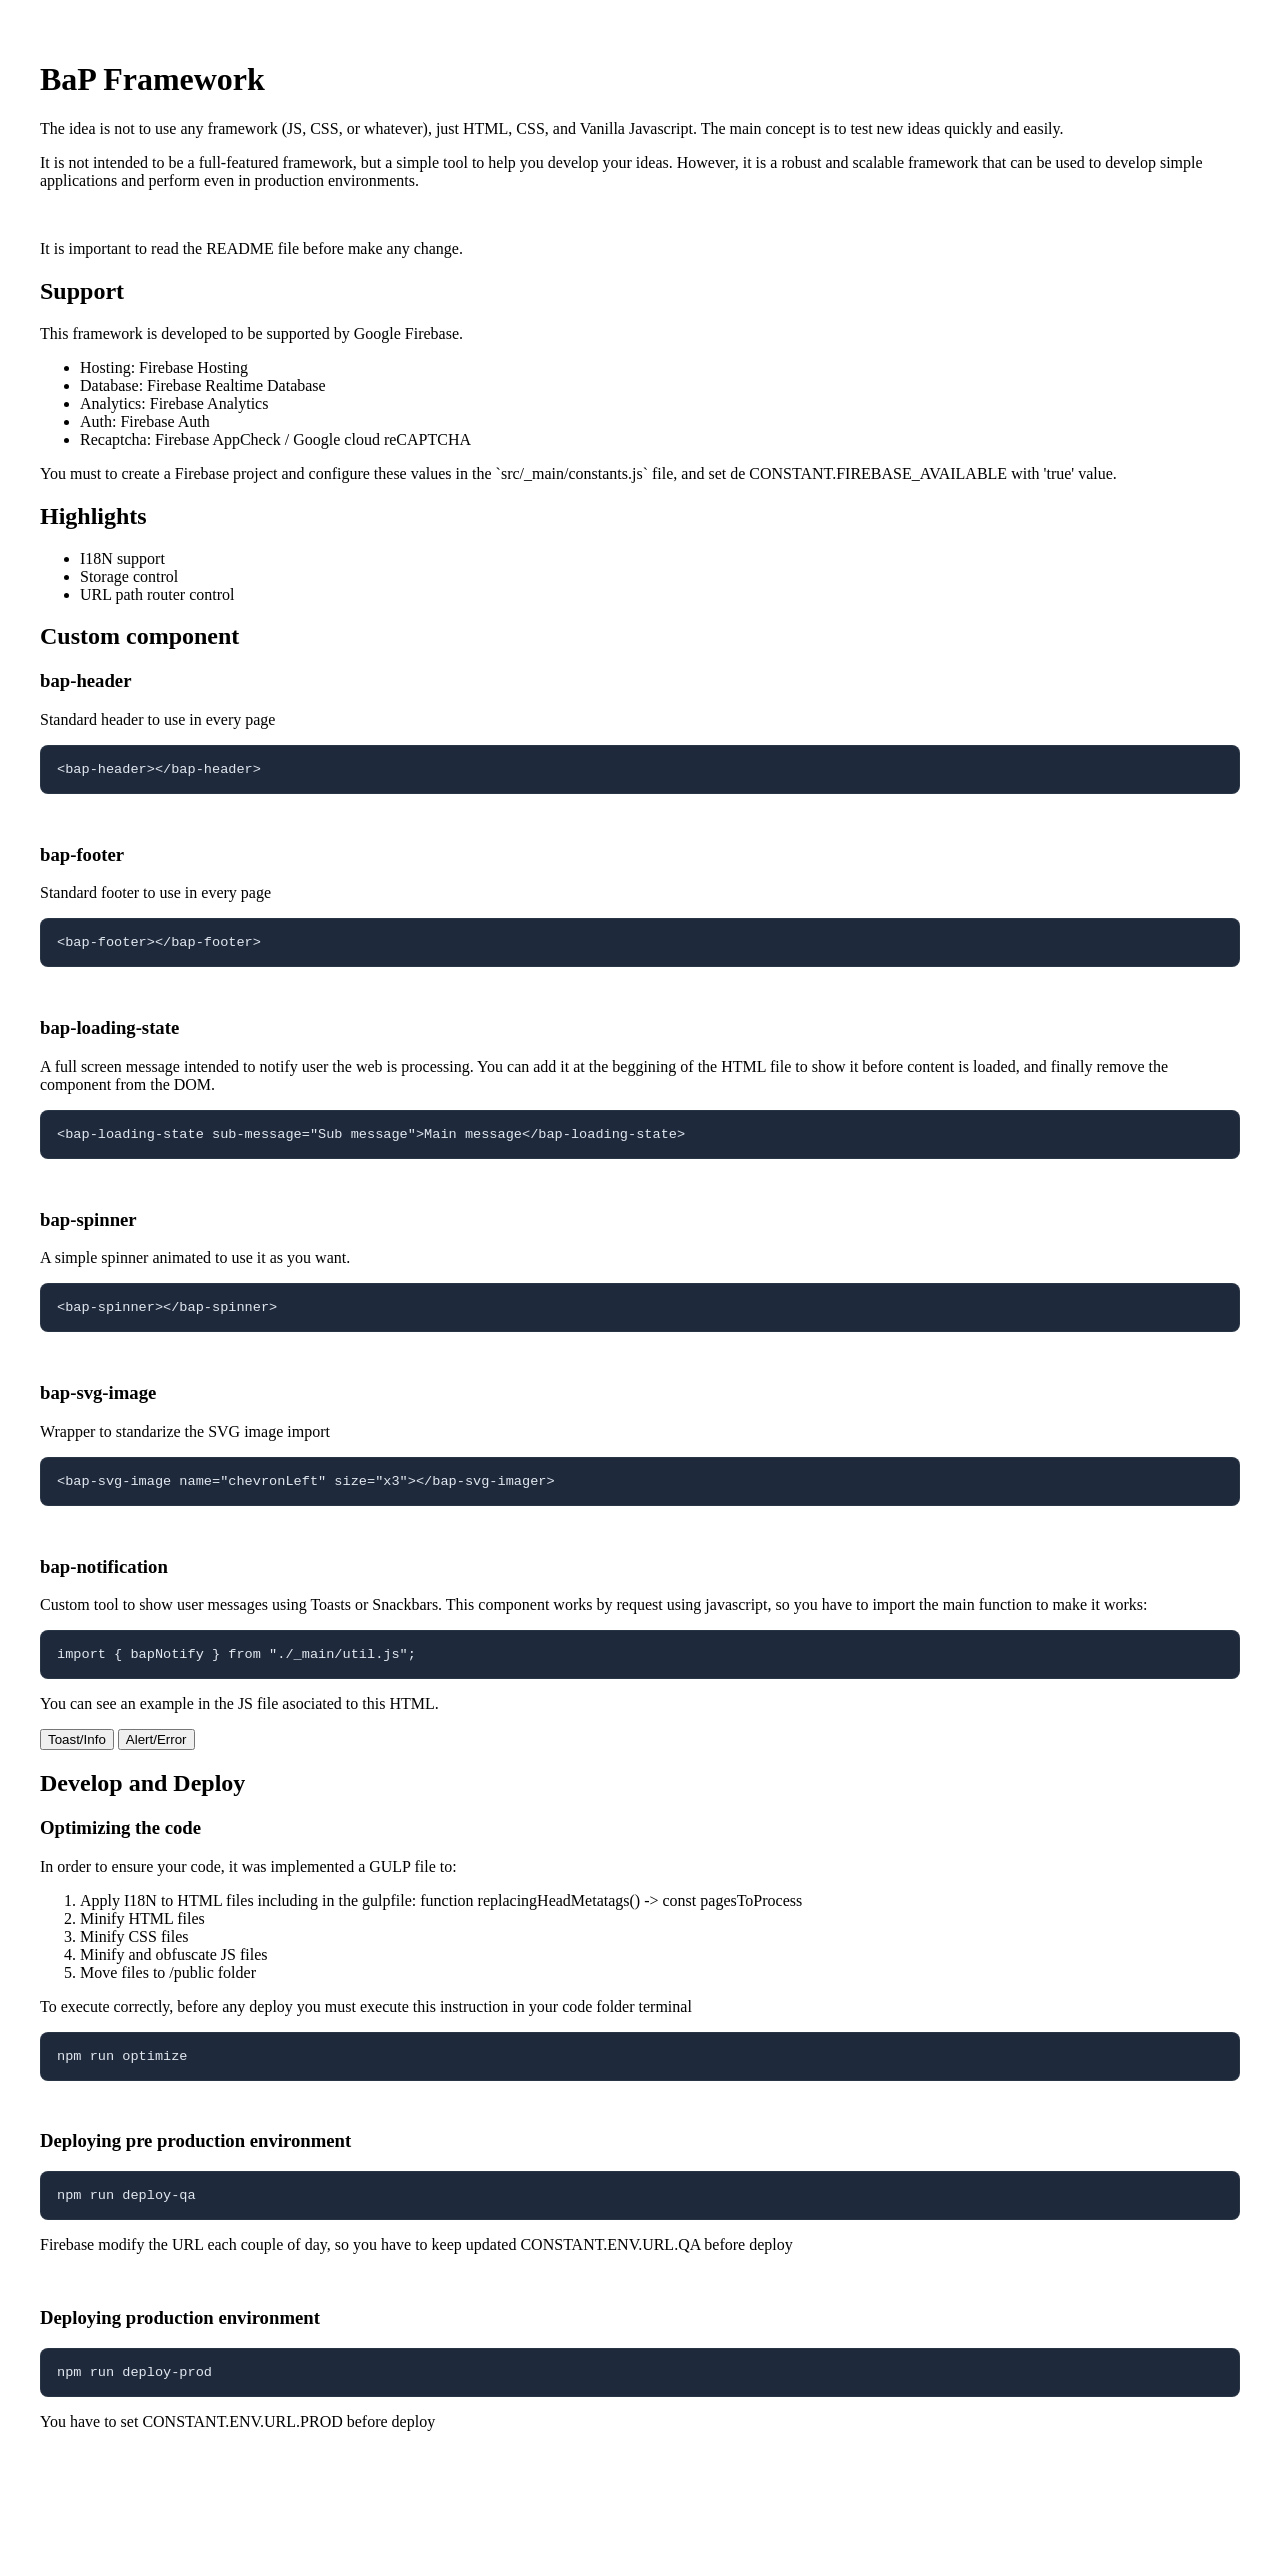
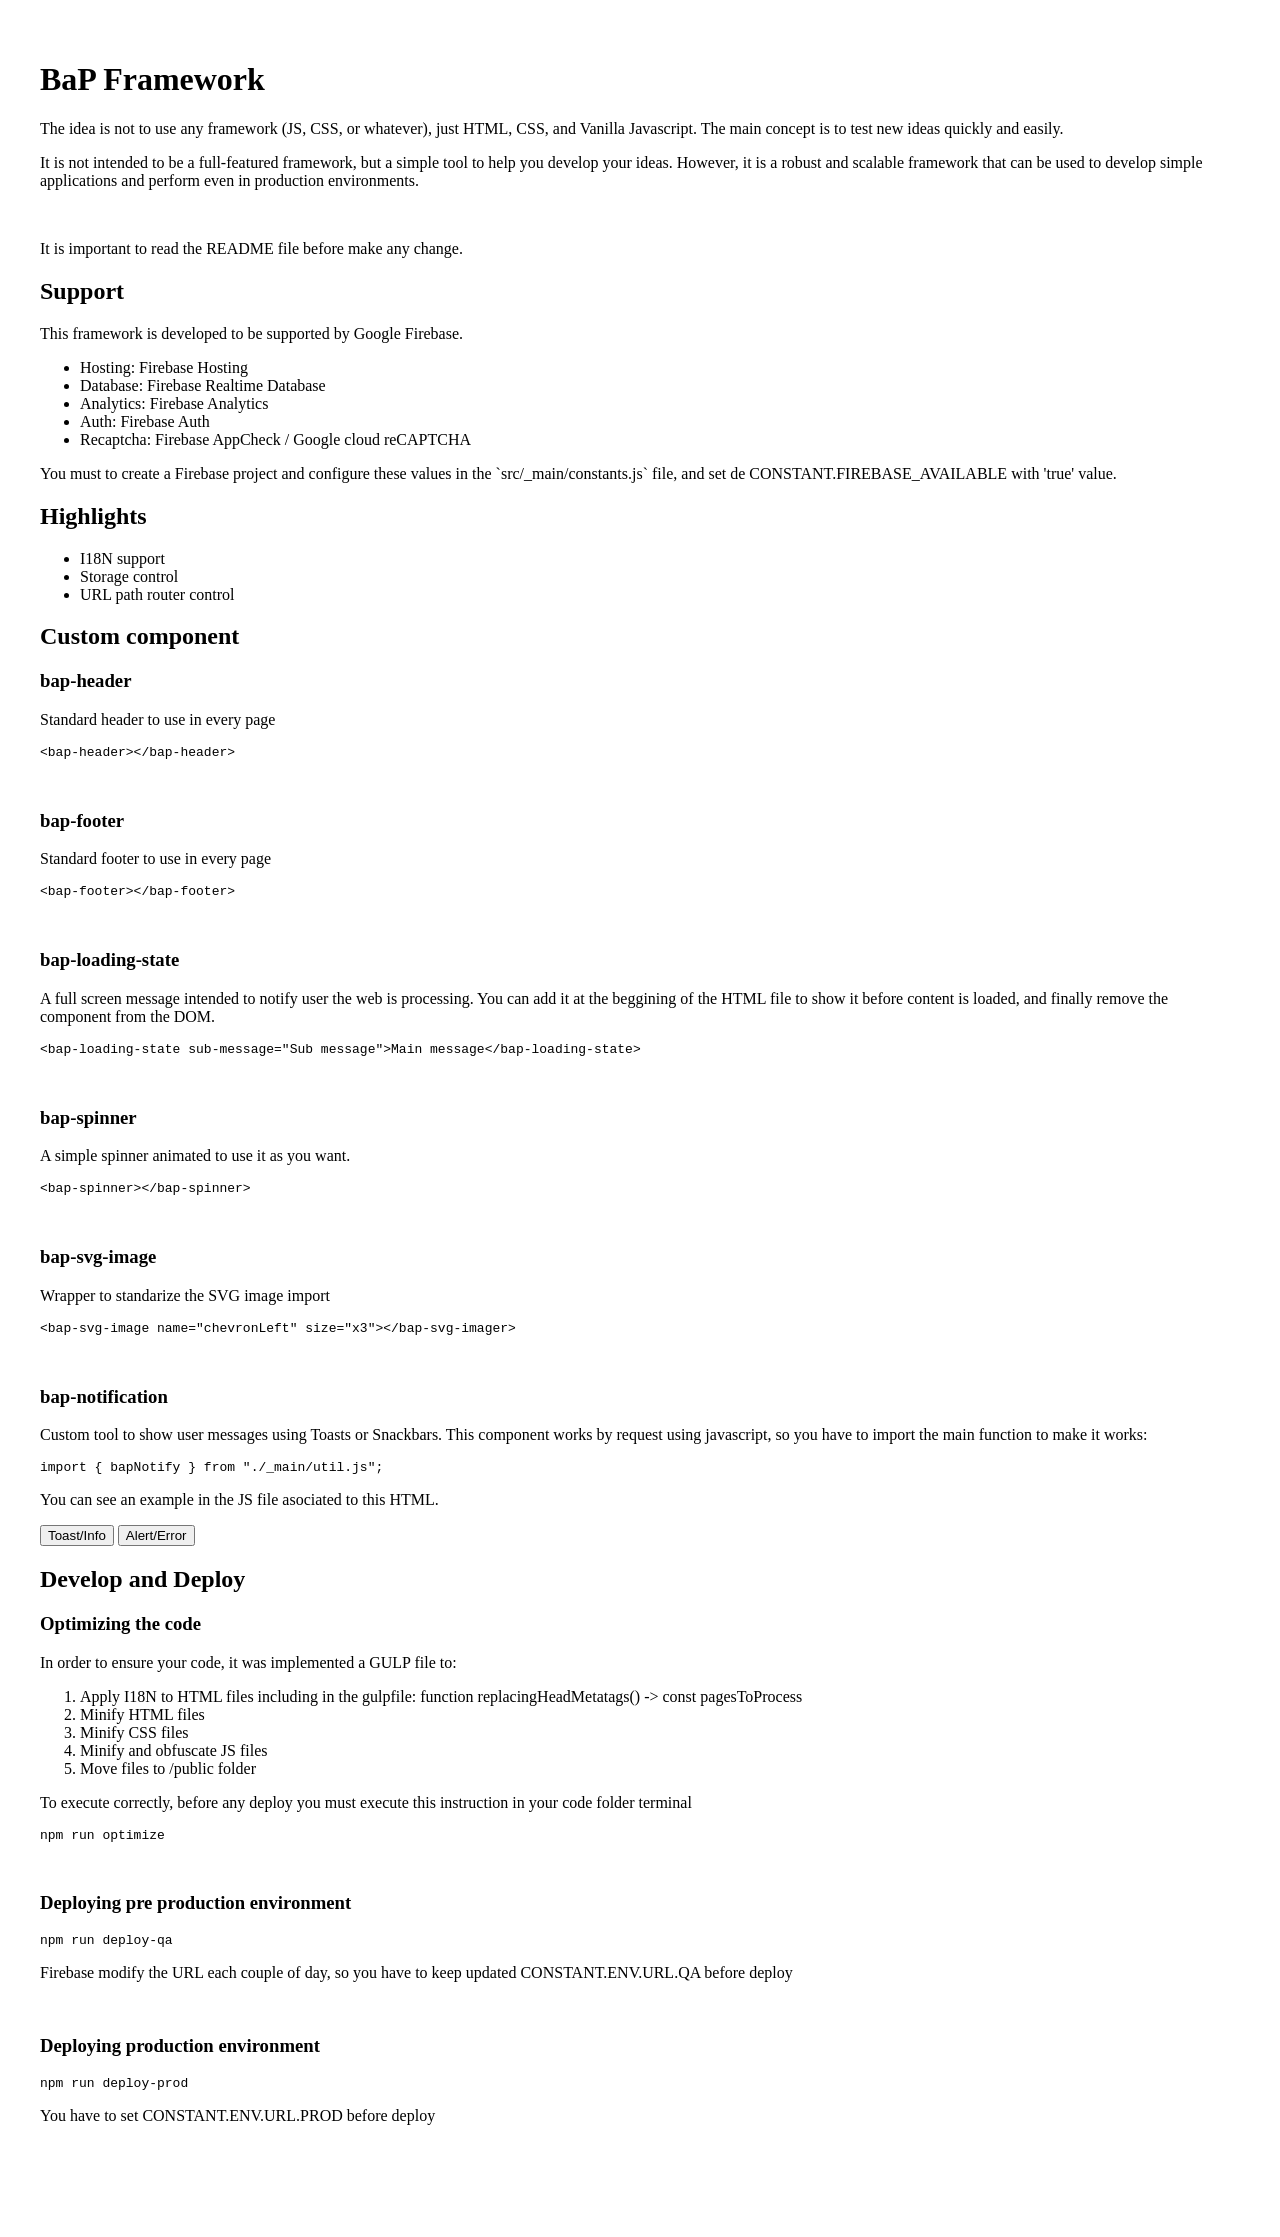

feat(v2.0.1): theme toggle, i18n landing y refactor de estilos

--- a/src/index.css
+++ b/src/index.css
@@ -122,23 +122,6 @@ main {
   flex-wrap: wrap;
 }
 
-/* Code Previews */
-pre {
-  background: #1e293b !important;
-  border-radius: 8px;
-  padding: 1rem;
-  overflow-x: auto;
-  border: 1px solid rgba(255, 255, 255, 0.05);
-}
-
-code {
-  background-color: transparent !important;
-  color: #e2e8f0 !important;
-  font-family: 'Courier New', Courier, monospace;
-  font-size: 0.85rem;
-  padding: 0 !important;
-}
-
 /* Terminal Simulator */
 .terminal-sim {
   background: #0f172a;
@@ -162,9 +145,17 @@ code {
   border-radius: 50%;
 }
 
-.dot.red { background-color: #ef4444; }
-.dot.yellow { background-color: #f59e0b; }
-.dot.green { background-color: #10b981; }
+.dot.red {
+  background-color: #ef4444;
+}
+
+.dot.yellow {
+  background-color: #f59e0b;
+}
+
+.dot.green {
+  background-color: #10b981;
+}
 
 .terminal-body {
   font-family: 'Courier New', Courier, monospace;
@@ -187,7 +178,7 @@ code {
   .bap-hero h2 {
     font-size: 2rem;
   }
-  
+
   .bap-playground {
     padding: 2rem 1rem;
   }
